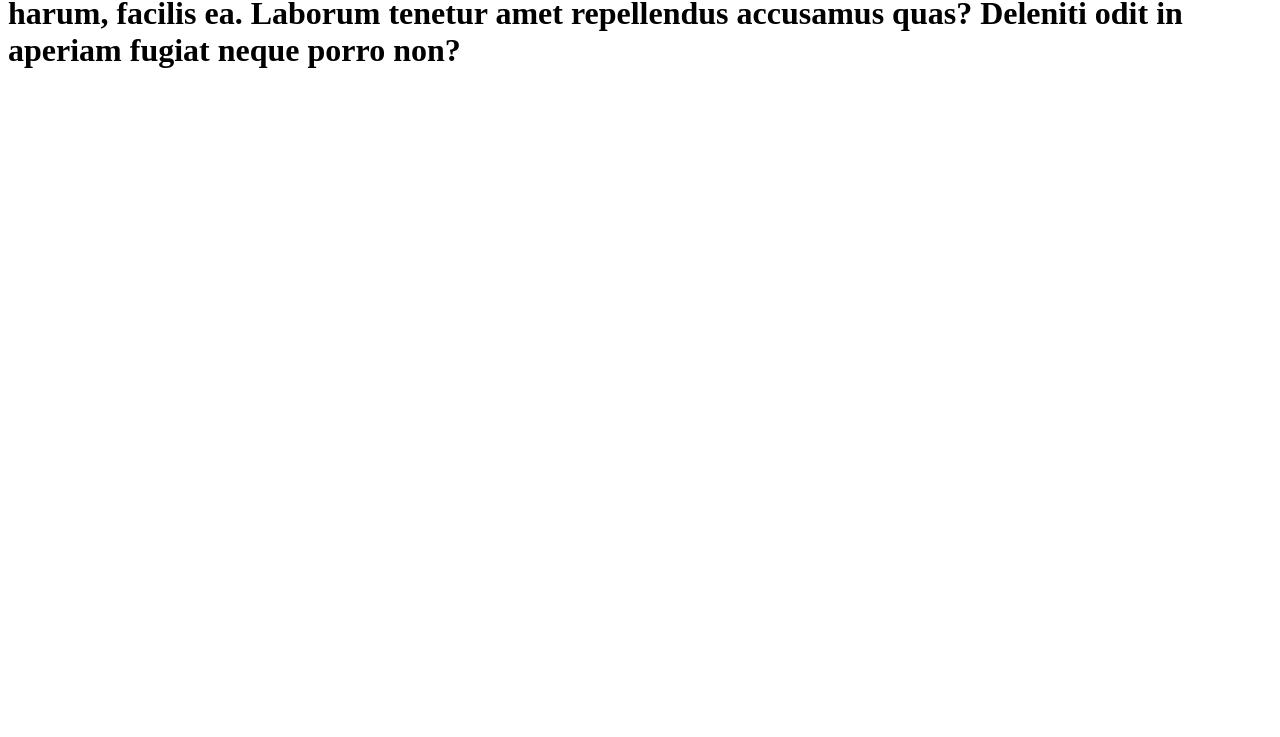
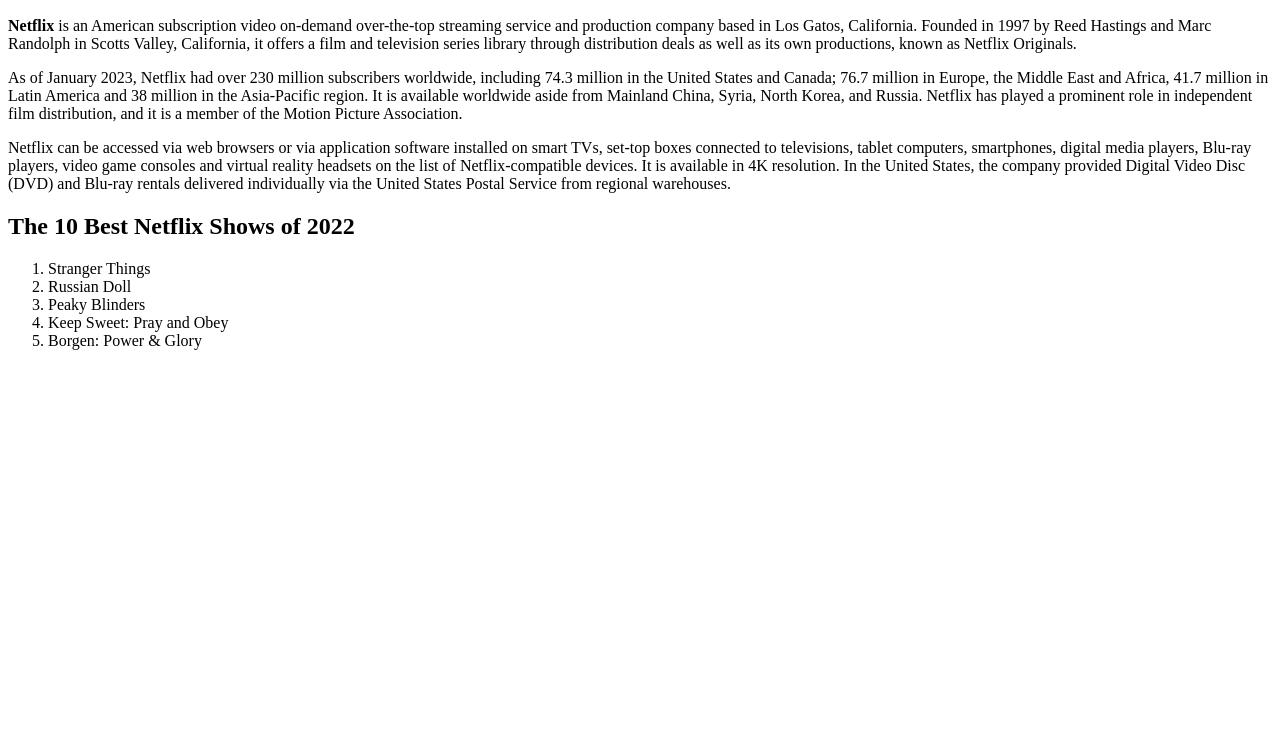
Before and after one commit to OlhaaChala/HM2, a plain HTML site: page markup/index.html in a window 1280 px wide. Shown: the part 63-800 px from the top of the page. Drawn offline with Linux system fonts and the light colour scheme.

Commit message:
third commit

```diff
--- a/markup/index.html
+++ b/markup/index.html
@@ -7,6 +7,23 @@
     <title>Document</title>
 </head>
 <body>
-    <h1>Lorem ipsum dolor sit, amet consectetur adipisicing elit. Sit mollitia odio corrupti nemo harum, facilis ea. Laborum tenetur amet repellendus accusamus quas? Deleniti odit in aperiam fugiat neque porro non?</h1>
+ <h1>Netflix</h1>
+ <p>
+    <strong>Netflix</strong> is an American subscription video on-demand over-the-top streaming service and production company based in Los Gatos, California. Founded in 1997 by Reed Hastings and Marc Randolph in Scotts Valley, California, it offers a film and television series library through distribution deals as well as its own productions, known as Netflix Originals.
+ </p>
+ <p>
+    As of January 2023, Netflix had over 230 million subscribers worldwide, including 74.3 million in the United States and Canada; 76.7 million in Europe, the Middle East and Africa, 41.7 million in Latin America and 38 million in the Asia-Pacific region. It is available worldwide aside from Mainland China, Syria, North Korea, and Russia. Netflix has played a prominent role in independent film distribution, and it is a member of the Motion Picture Association.
+ </p>
+ <p>
+    Netflix can be accessed via web browsers or via application software installed on smart TVs, set-top boxes connected to televisions, tablet computers, smartphones, digital media players, Blu-ray players, video game consoles and virtual reality headsets on the list of Netflix-compatible devices. It is available in 4K resolution. In the United States, the company provided Digital Video Disc (DVD) and Blu-ray rentals delivered individually via the United States Postal Service from regional warehouses.
+ </p>
+ <h2>The 10 Best Netflix Shows of 2022</h2>
+ <ol>
+    <li>Stranger Things</li>
+    <li>Russian Doll</li>
+    <li>Peaky Blinders</li>
+    <li>Keep Sweet: Pray and Obey</li>
+    <li>Borgen: Power & Glory</li>
+ </ol>
 </body>
 </html>
```
Also changed, not shown: markup/gallery.html (added).
